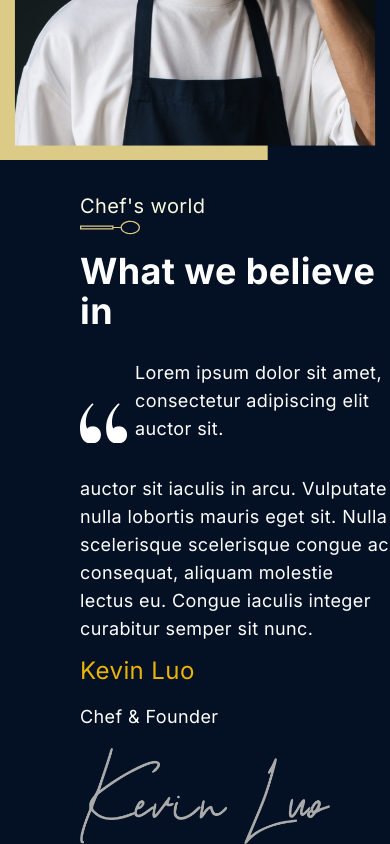
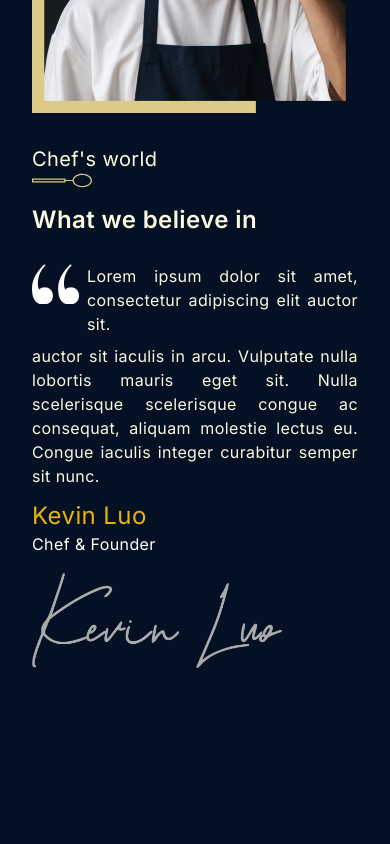
Before and after one commit to mthtitumir/eat-and-sip-frontend, a Next.js app: page / in a window 390 px wide. Shown: the part 3005-3849 px from the top of the page. After the commit the page ends 3705 px from the top, so only its background shows below. Built offline with nearby package versions, Linux system fonts and the light colour scheme.

Commit message:
special section responsive done

```diff
--- a/src/components/homepage/Chef/Chef.tsx
+++ b/src/components/homepage/Chef/Chef.tsx
@@ -3,9 +3,9 @@ import Image from "next/image";
 import SubHeading from "../Header/SubHeading";
 
 const Chef = () => (
-  <div className="bg-black c-auto md:p-24">
-    <div className="flex flex-col md:flex-row items-center ">
-      <div className="w-full md:w-1/3 mb-8 md:mb-0 flex justify-end">
+  <div className="c-auto p-8 md:py-24">
+    <div className="flex flex-col md:flex-row items-center gap-8 md:gap-0">
+      <div className="w-full md:w-1/3 flex justify-end">
         <Image
           src={images.chef}
           alt="chef_image"
@@ -14,27 +14,27 @@ const Chef = () => (
           objectFit="cover"
         />
       </div>
-      <div className="w-full md:w-2/3 flex flex-col pl-20 gap-3">
+      <div className="w-full md:w-2/3 flex flex-col md:pl-20 gap-3">
         <div>
           <SubHeading title="Chef's world" />
-          <h1 className="text-4xl font-bold text-white mb-4">
+          <h1 className="text-2xl md:text-4xl font-semibold mb-4">
             What we believe in
           </h1>
         </div>
-        <div className="w-full md:mr-12">
-          <div className="flex items-end mb-8">
+        <div className="w-full md:mr-12 text-justify">
+          <div className="flex items-start gap-2 mb-2">
             <Image
               src={images.quote}
               alt="quote_image"
               width={47}
               height={40}
             />
-            <p className="text-white text-lg ml-2">
+            <p className="md:text-lg">
               Lorem ipsum dolor sit amet, consectetur adipiscing elit auctor
               sit.
             </p>
           </div>
-          <p className="text-white text-lg">
+          <p className="md:text-lg">
             auctor sit iaculis in arcu. Vulputate nulla lobortis mauris eget
             sit. Nulla scelerisque scelerisque congue ac consequat, aliquam
             molestie lectus eu. Congue iaculis integer curabitur semper sit
@@ -42,10 +42,10 @@ const Chef = () => (
           </p>
         </div>
         <div className="flex flex-col">
-          <div className="text-yellow-500 text-2xl font-normal mr-4 mb-4 md:mb-0">
+          <div className="text-yellow-500 text-2xl font-normal ">
             Kevin Luo
           </div>
-          <p className="text-white text-lg">Chef & Founder</p>
+          <p className="text-white md:text-lg">Chef & Founder</p>
           <Image
             src={images.sign}
             alt="sign_image"
```
